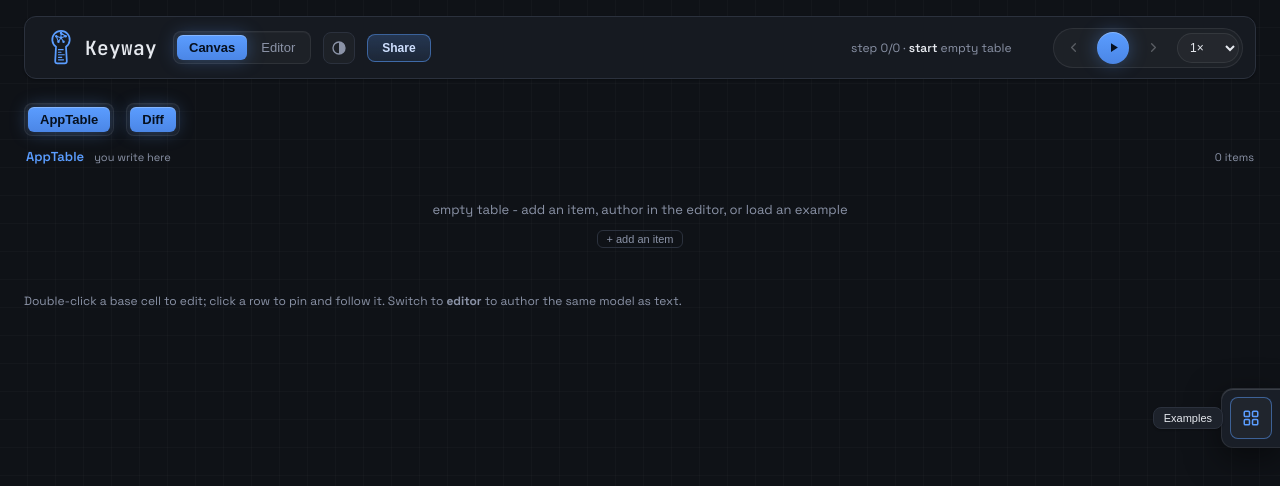
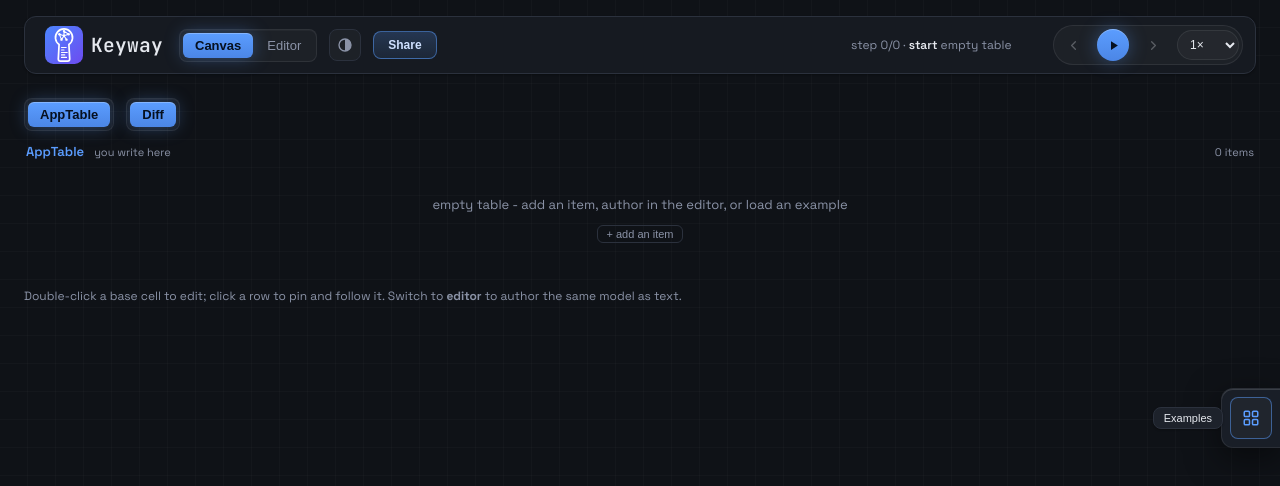
Before and after one commit to tebanieo/Keyway, a React (Vite) app: page / in a window 1280 px wide. Shown: the top 486 px of the page. Built offline with nearby package versions, Linux system fonts and the light colour scheme.

Commit message:
ui: in-app logo matches the favicon (gradient tile + white keyhole)
The command-bar mark is now the same blue→violet gradient tile with the white
keyhole as the favicon — one consistent brand mark everywhere. 38px square.

Co-Authored-By: Claude Opus 4.8 (1M context) <noreply@anthropic.com>

```diff
--- a/src/App.tsx
+++ b/src/App.tsx
@@ -106,27 +106,35 @@ function Icon({
  *  the slot (tabular + key-value) — graph, table, and key in one mark. */
 function Logo() {
   return (
-    <svg
-      width="32"
-      height="45"
-      viewBox="0 0 44 62"
+    <svg width="38" height="38" viewBox="0 0 64 64" aria-hidden>
+      <defs>
+        <linearGradient id="keyway-tile" x1="0" y1="0" x2="1" y2="1">
+          <stop offset="0" stopColor="#4c86ff" />
+          <stop offset="1" stopColor="#6d4bf0" />
+        </linearGradient>
+      </defs>
+      <rect width="64" height="64" rx="14" fill="url(#keyway-tile)" />
+      <g
+        transform="translate(32 32) scale(1.2) translate(-22 -30.5)"
         fill="none"
-      stroke="var(--accent)"
-      aria-hidden
+        stroke="#ffffff"
+        strokeLinejoin="round"
+        strokeLinecap="round"
       >
         {/* keyhole outline */}
         <path
           d="M28.88 29.83 A12 12 0 1 0 15.12 29.83 L14 50 Q14 53 17 53 L27 53 Q30 53 30 50 Z"
           strokeWidth="2.4"
-        strokeLinejoin="round"
         />
-      {/* node-graph in the head (edges, then nodes) */}
+        {/* node-graph in the head */}
         <path
-        strokeWidth="1.4"
-        strokeLinecap="round"
+          strokeWidth="1.5"
           d="M22 17.5 L22 11 M22 17.5 L28.5 15.5 M22 17.5 L25.5 23 M22 17.5 L18.5 23 M22 17.5 L15.5 15.5 M22 11 L28.5 15.5 M18.5 23 L15.5 15.5"
         />
-      <g fill="var(--accent)" stroke="none">
+        {/* key-teeth / table rows in the slot */}
+        <path strokeWidth="1.7" d="M18.5 34 H25 M18.5 37.5 H22 M18.5 41 H26.5 M18.5 44.5 H23 M18.5 48 H25.5" />
+      </g>
+      <g transform="translate(32 32) scale(1.2) translate(-22 -30.5)" fill="#ffffff">
         <circle cx="22" cy="17.5" r="1.7" />
         <circle cx="22" cy="11" r="1.7" />
         <circle cx="28.5" cy="15.5" r="1.7" />
@@ -134,12 +142,6 @@ function Logo() {
         <circle cx="18.5" cy="23" r="1.7" />
         <circle cx="15.5" cy="15.5" r="1.7" />
       </g>
-      {/* key-teeth / table rows in the slot */}
-      <path
-        strokeWidth="1.6"
-        strokeLinecap="round"
-        d="M18.5 34 H25 M18.5 37.5 H22 M18.5 41 H26.5 M18.5 44.5 H23 M18.5 48 H25.5"
-      />
     </svg>
   );
 }
```
Lines whose indentation alone changed are shown as unchanged.
